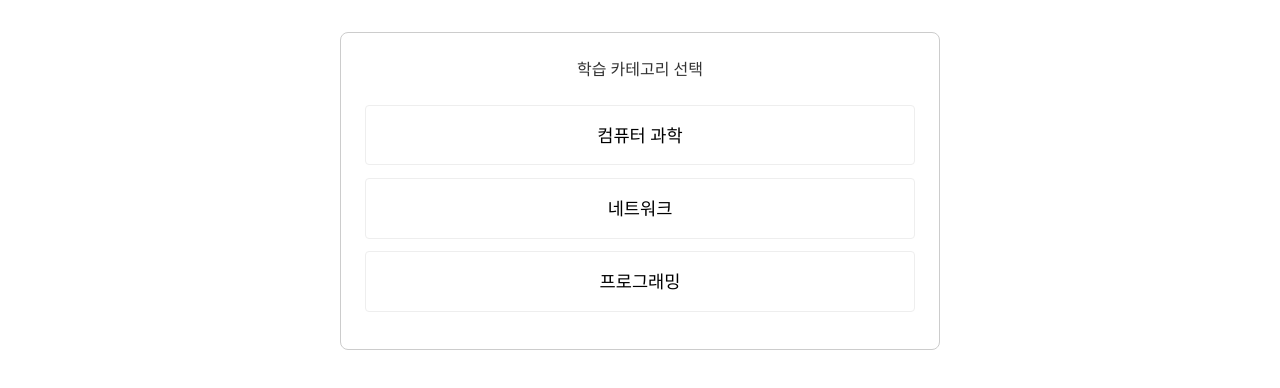
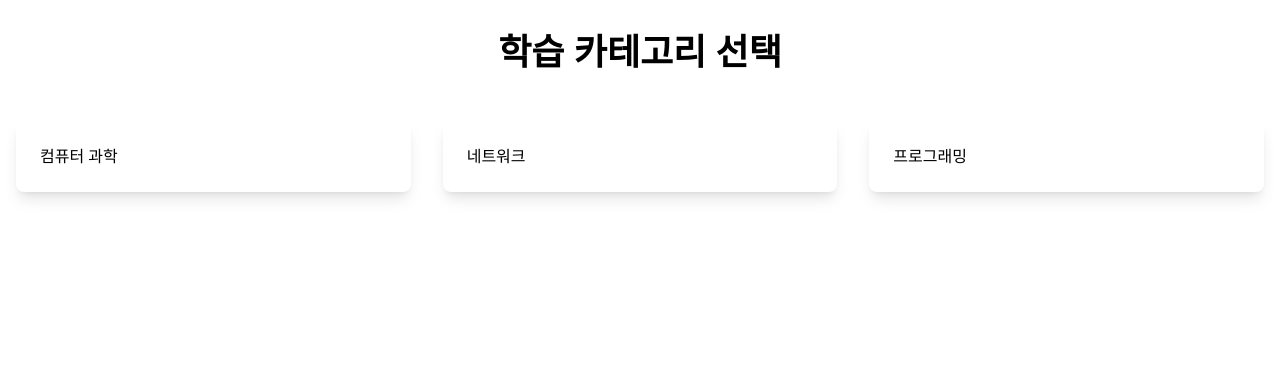
Before and after one commit to co2plant/TypingProject, a Vue app: page /categories in a window 1280 px wide. Shown: the top 388 px of the page. Built offline with nearby package versions, Linux system fonts and the light colour scheme.

Commit message:
Fix : 기존 스타일 삭제 및 Tailwind css적용용

```diff
--- a/src/views/CategorySelectionView.vue
+++ b/src/views/CategorySelectionView.vue
@@ -5,24 +5,21 @@ import typingContents from '@/data/typingContents.json'
 
 const router = useRouter()
 
-// 모든 콘텐츠에서 유니크한 카테고리 목록 추출
 const categories = computed(() => {
     const uniqueCategories = new Set(typingContents.map(content => content.category))
     return Array.from(uniqueCategories)
 })
 
-// 카테고리 선택 시 해당 카테고리 콘텐츠 뷰로 이동
 const selectCategory = (categoryName) => {
-    // URL 인코딩을 통해 안전하게 파라미터 전달
     router.push({ name: 'category-content', params: { categoryName: encodeURIComponent(categoryName) } })
 }
 </script>
 
 <template>
-    <div class="category-selection">
-        <h2>학습 카테고리 선택</h2>
-        <ul>
-            <li v-for="category in categories" :key="category" @click="selectCategory(category)">
+    <div class="container mx-auto px-4 py-8">
+        <h2 class="text-center mb-12 text-4xl font-bold text-primary-700">학습 카테고리 선택</h2>
+        <ul class="grid grid-cols-1 md:grid-cols-3 gap-8 mb-12">
+            <li class="bg-white rounded-lg shadow-lg p-6 hover:shadow-xl transition-shadow cursor-pointer" v-for="category in categories" :key="category" @click="selectCategory(category)">
                 {{ category }}
             </li>
         </ul>
@@ -30,38 +27,4 @@ const selectCategory = (categoryName) => {
 </template>
 
 <style scoped>
-.category-selection {
-    max-width: 600px;
-    margin: 2rem auto;
-    padding: 1.5rem;
-    border: 1px solid #ccc;
-    border-radius: 8px;
-}
-
-h2 {
-    text-align: center;
-    margin-bottom: 1.5rem;
-    color: #333;
-}
-
-ul {
-    list-style: none;
-    padding: 0;
-}
-
-li {
-    padding: 1rem 1.2rem;
-    margin-bottom: 0.8rem;
-    border: 1px solid #eee;
-    border-radius: 4px;
-    cursor: pointer;
-    transition: background-color 0.2s ease, transform 0.1s ease;
-    font-size: 1.1rem;
-    text-align: center;
-}
-
-li:hover {
-    background-color: #f0f0f0;
-    transform: translateY(-2px);
-}
 </style>
```
